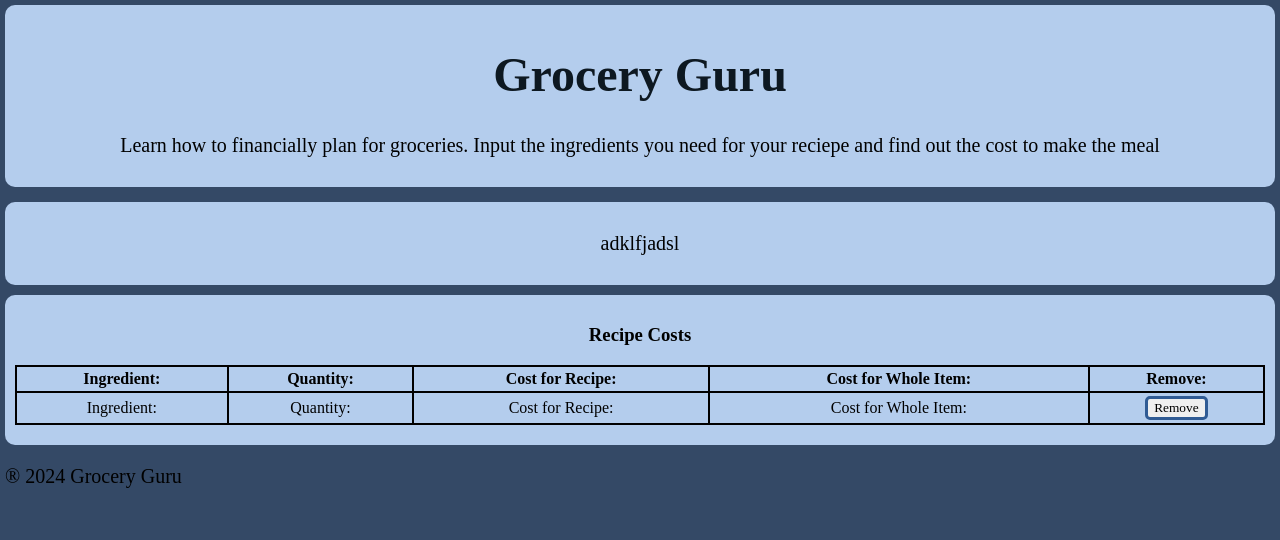
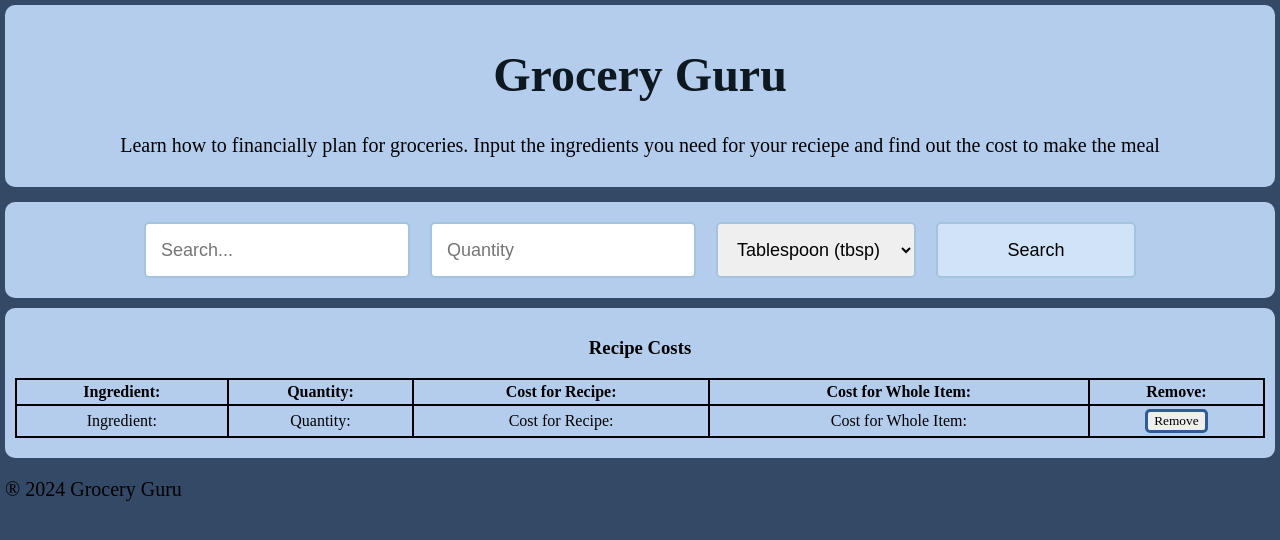
Before and after one commit to SofiaBLynch/CodeForChange2024, a React (Create React App) app: page / in a window 1280 px wide. Shown: the top 540 px of the page. Built offline with nearby package versions, Linux system fonts and the light colour scheme.

Commit message:
it works i think

```diff
--- a/src/userInput.css
+++ b/src/userInput.css
@@ -1,7 +1,27 @@
+.userInput {
+  background-color: #B4CDED;
+  padding: 20px;
+  border-radius: 10px;
+  display: flex; /* Align items in a row */
+  justify-content: center; /* Center items horizontally */
+  gap: 20px; /* Space between items */
+}
 
-.userInput
-{
-  background-color:#B4CDED;
-  padding: 10px;
-  border-radius: 10px;
+.userInput input, .userInput select, .userInput button {
+  padding: 15px; /* Increase the padding for larger appearance */
+  font-size: 18px; /* Increase the font size */
+  min-width: 200px; /* Increase the minimum width */
+  border: 2px solid #A3C4DC; /* Border for inputs and button */
+  border-radius: 5px; /* Rounded corners */
 }
+
+.userInput button {
+  cursor: pointer; /* Pointer on hover */
+  background-color: #D1E3F8; /* Button background color */
+  border-color: #A3C4DC; /* Button border color */
+}
+
+.userInput input:focus, .userInput select:focus, .userInput button:focus {
+  outline: none; /* No focus outline */
+  border-color: #7A9BC6; /* Focus border color */
+}
--- a/src/userInput.js
+++ b/src/userInput.js
@@ -1,10 +1,43 @@
+import React, { useState } from 'react';
 import './userInput.css';
 
 function UserInput() {
+  const [searchTerm, setSearchTerm] = useState('');
+  const [quantity, setQuantity] = useState('');
+  const [unit, setUnit] = useState('tbsp'); // Default unit, can be changed as needed
+
   return (
-    <div class="App">
-      <div class='userInput'>
-        <p> adklfjadsl</p>
+    <div className="App">
+      <div className='userInput'>
+        <input
+          type="text"
+          placeholder="Search..."
+          value={searchTerm}
+          onChange={(e) => setSearchTerm(e.target.value)}
+        />
+
+        <input
+          type="number"
+          placeholder="Quantity"
+          value={quantity}
+          onChange={(e) => setQuantity(e.target.value)}
+        />
+
+        <select value={unit} onChange={(e) => setUnit(e.target.value)}>
+          <option value="tbsp">Tablespoon (tbsp)</option>
+          <option value="cup">Cup (cup)</option>
+          <option value="oz">Ounce (oz)</option>
+          <option value="ml">Milliliter (ml)</option>
+          <option value="l">Liter (l)</option>
+          <option value="g">Gram (g)</option>
+          <option value="kg">Kilogram (kg)</option>
+          {/* Add more units as needed */}
+        </select>
+
+        <button onClick={() => {
+          console.log('Search Term:', searchTerm, 'Quantity:', quantity, 'Unit:', unit);
+          // Implement your search and handling logic here.
+        }}>Search</button>
       </div>
     </div>
   );
```
